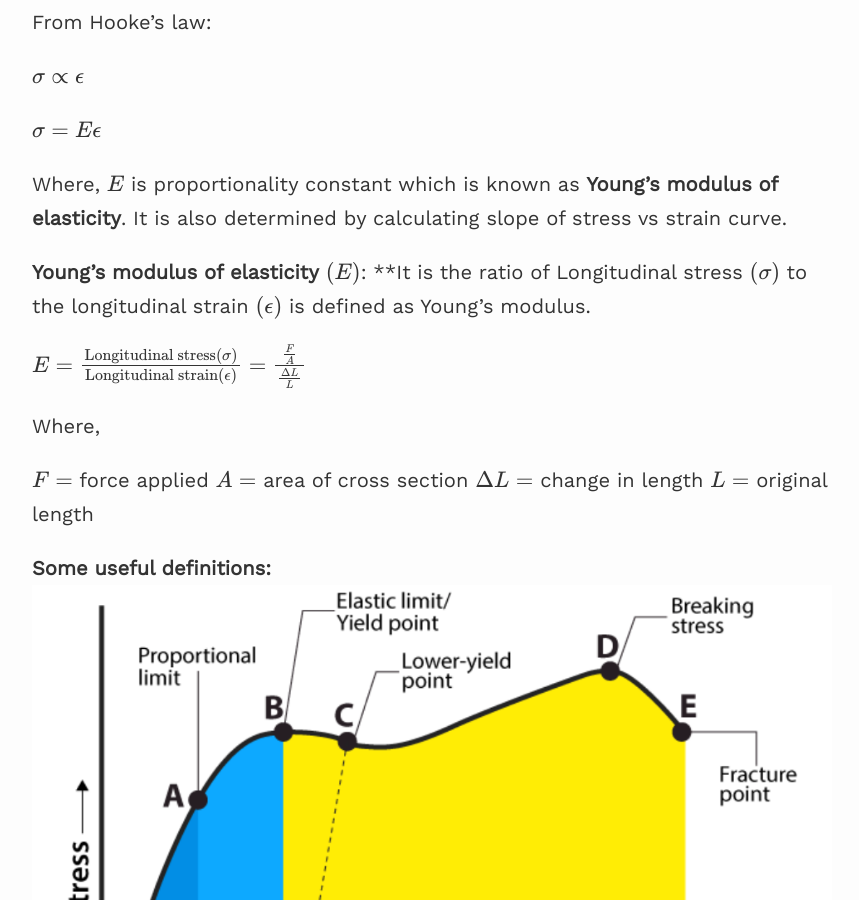
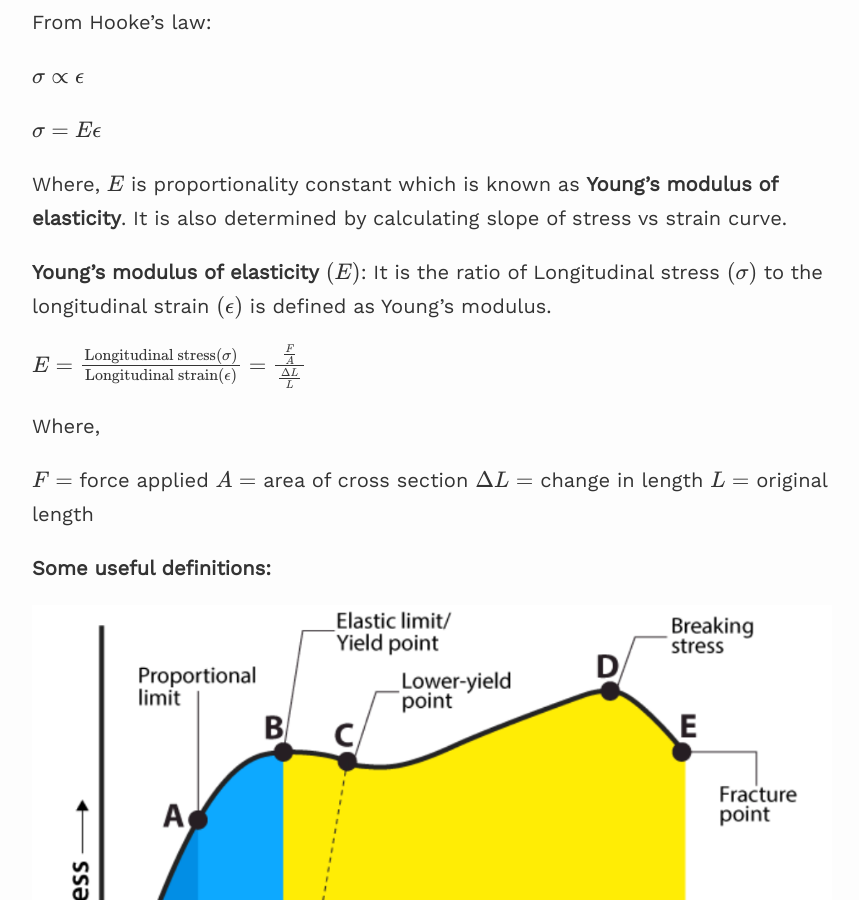
Before and after one commit to Samarjeetkumarsingh/website, a Jekyll site: the page built from _posts/2022-09-02-What-is-stress-strain-diagram.md, in a window 1280 px wide and 900 px high, scrolled down 927 px. Shown: the whole window, without its empty margins (208-1067 px from the left). Built offline with Jekyll 4.4.1, drawn with Linux system fonts in a browser that asks for light colours; nearby versions of some CDN libraries; formulas are drawn with MathJax 3.

```diff
--- a/_posts/2022-09-02-What-is-stress-strain-diagram.md
+++ b/_posts/2022-09-02-What-is-stress-strain-diagram.md
@@ -23,7 +23,7 @@ $\sigma =E \epsilon$
 
 Where, $E$ is proportionality constant which is known as **Young’s modulus of elasticity**. It is also determined by calculating slope of stress vs strain curve.
 
-**Young’s modulus of elasticity** $(E)$: **It is the ratio of Longitudinal stress $(\sigma)$ to the longitudinal strain $(\epsilon)$ is defined as Young’s modulus.
+**Young’s modulus of elasticity** $(E)$: It is the ratio of Longitudinal stress $(\sigma)$ to the longitudinal strain $(\epsilon)$ is defined as Young’s modulus.
 
 $E=\frac{\text{Longitudinal stress} (\sigma)}{\text{Longitudinal strain} (\epsilon)}=\frac{\frac{F}{A}}{\frac{\Delta L}{L}}$
 
@@ -35,6 +35,7 @@ $\Delta L =$ change in length
 $L=$ original length
 
 **Some useful definitions:**
+
 ![image](/assets/images/12.png)
 
 1. **Proportional limit:** in this region, stress is proportional to strain. i.e. Region in which the curve follows Hooke’s law.
```
